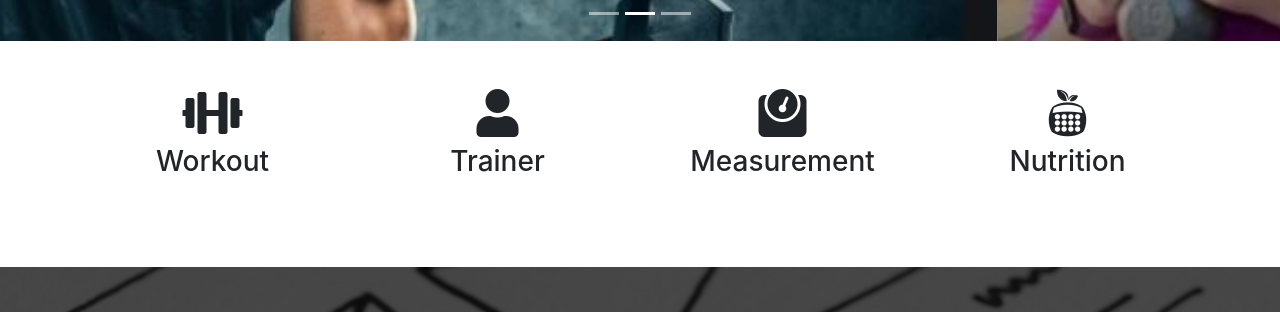
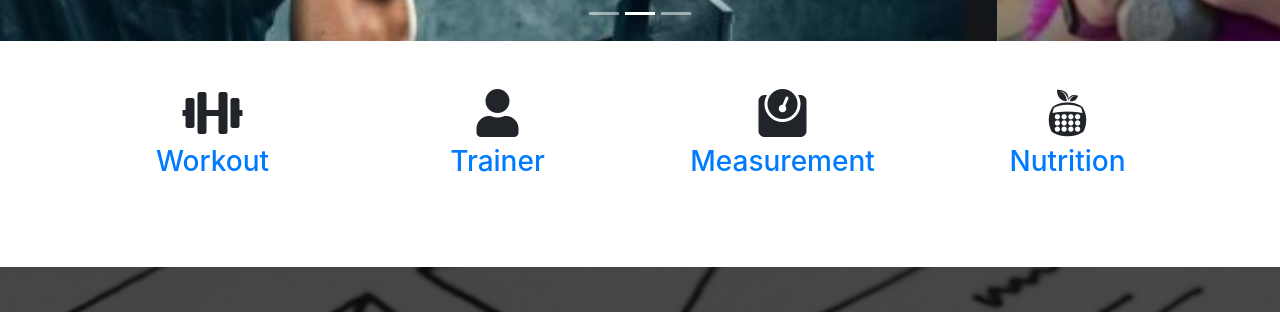
Before and after one commit to SarehAkbarpour/StrongBodyApp, a plain HTML site: page index.html in a window 1280 px wide. Shown: the part 465-777 px from the top of the page. Drawn offline with nearby package versions, Linux system fonts and the light colour scheme; some packages are replaced by stand-ins of ours; a script that the page names is missing.

Commit message:
Update index.html

```diff
--- a/index.html
+++ b/index.html
@@ -116,28 +116,28 @@
             <div class="row">
                 <div class="col md-4 mb-4 text-center">
                     <i class="fas fa-dumbbell fa-3x mb-2"></i>
-                    <h3>Workout</h3>
+                    <a href="https://marvelapp.com/prototype/gec4d5e/screen/79919516" target="_blank"><h3>Workout</h3></a>
                     <p class="d-none d-sm-block">
 
                     </p>
                 </div>
                 <div class="col md-4 mb-4 text-center">
                     <i class="fas fa-user fa-3x mb-2"></i>
-                    <h3>Trainer</h3>
+                    <a href="https://marvelapp.com/prototype/gec4d5e/screen/79919522" target="_blank"><h3>Trainer</h3></a>
                     <p class="d-none d-sm-block">
 
                     </p>
                 </div>
                 <div class="col md-4 mb-4 text-center">
                     <i class="fas fa-weight fa-3x mb-2"></i>
-                    <h3>Measurement</h3>
+                    <a href="https://marvelapp.com/prototype/gec4d5e/screen/79919505" target="_blank"><h3>Measurement</h3></a>
                     <p class="d-none d-sm-block">
 
                     </p>
                 </div>
                 <div class="col md-4 mb-4 text-center">
                     <i class="fab fa-nutritionix fa-3x mb-2"></i>
-                    <h3>Nutrition</h3>
+                   <a href="https://marvelapp.com/prototype/gec4d5e/screen/79919641" target="_blank"><h3>Nutrition</h3></a>
                     <p class="d-none d-sm-block">
                     </p>
                 </div>
```
